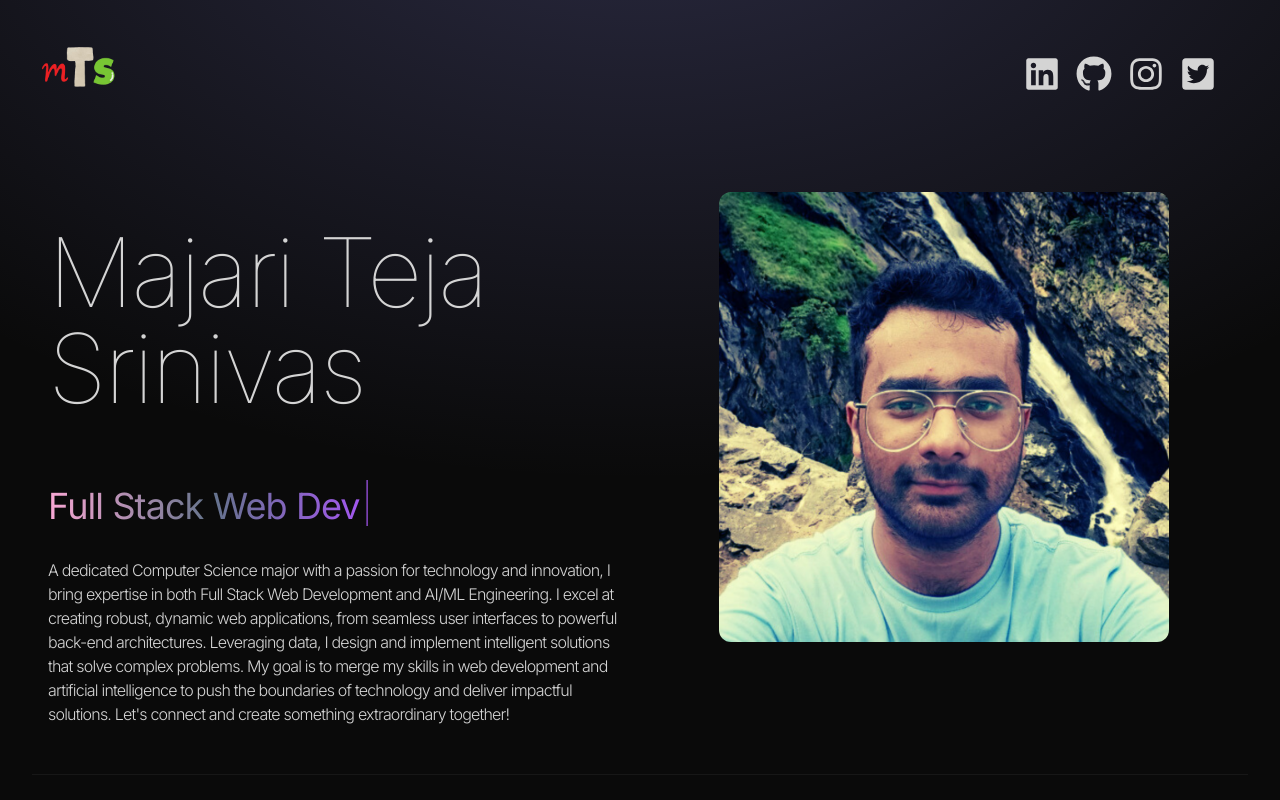
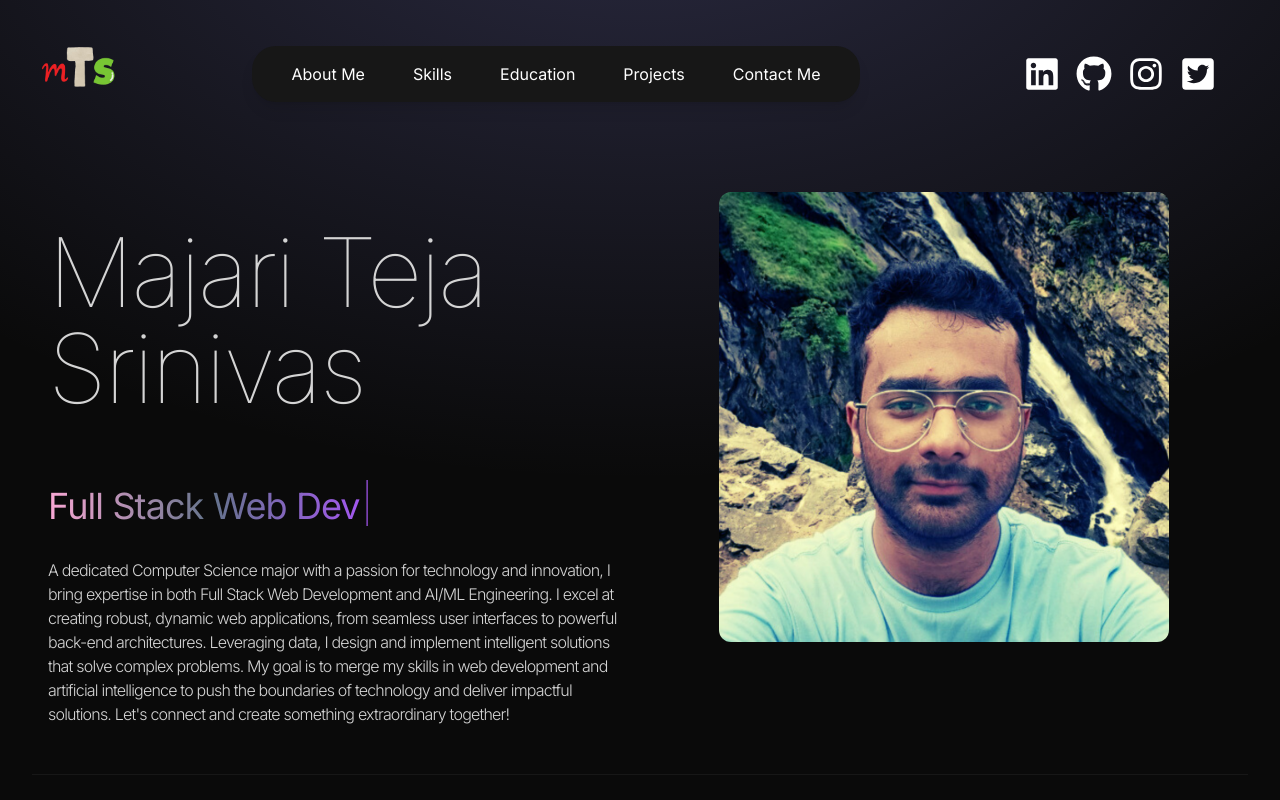
Before and after one commit to devTejaSrinivas/react-portfolio, a React (Vite) app: page / in a window 1280 px wide. Shown: the top 800 px of the page. Built offline with nearby package versions, Linux system fonts and the light colour scheme.

Commit message:
Added the scroll and navigation bar

```diff
--- a/package.json
+++ b/package.json
@@ -15,7 +15,8 @@
     "framer-motion": "^11.15.0",
     "react": "^18.3.1",
     "react-dom": "^18.3.1",
-    "react-icons": "^5.4.0"
+    "react-icons": "^5.4.0",
+    "react-scroll": "^1.9.0"
   },
   "devDependencies": {
     "@eslint/js": "^9.15.0",
--- a/src/components/About.jsx
+++ b/src/components/About.jsx
@@ -13,7 +13,7 @@ const renderParagraphs = (text) => {
 
 const About = () => {
   return (
-    <div className="border-b border-neutral-900 pb-4">
+    <div className="border-b border-neutral-900 pb-4" id="about">
       <h2 className="my-20 text-center text-4xl">About Me</h2>
 
       <div className="flex flex-wrap">
--- a/src/components/Contact.jsx
+++ b/src/components/Contact.jsx
@@ -7,7 +7,7 @@ import { MdEmail } from "react-icons/md";
 
 const Contact = () => {
   return (
-    <div className="border-b border-neutral-50 pb-20">
+    <div className="border-b border-neutral-50 pb-20" id="contact">
       <motion.h2
         whileInView={{ opacity: 1, y: 0 }}
         initial={{ opacity: 0, y: -100 }}
--- a/src/components/Education.jsx
+++ b/src/components/Education.jsx
@@ -4,7 +4,7 @@ import { motion } from "framer-motion";
 
 const Education = () => {
   return (
-    <div className="border-b border-neutral-900 pb-4">
+    <div className="border-b border-neutral-900 pb-4" id="education">
       <motion.h2
         whileInView={{ opacity: 1, y: 0 }}
         initial={{ opacity: 0, y: -100 }}
--- a/src/components/Navbar.jsx
+++ b/src/components/Navbar.jsx
@@ -1,10 +1,13 @@
 import React from "react";
 import logo from "../assets/logomts.png";
-import { FaLinkedin } from "react-icons/fa";
-import { FaInstagram } from "react-icons/fa";
-import { FaGithub } from "react-icons/fa";
-import { FaTwitterSquare } from "react-icons/fa";
+import {
+  FaLinkedin,
+  FaInstagram,
+  FaGithub,
+  FaTwitterSquare,
+} from "react-icons/fa";
 import { profile_links } from "../constants";
+import { Link } from "react-scroll";
 
 const Navbar = () => {
   return (
@@ -12,40 +15,95 @@ const Navbar = () => {
       <div className="flex flex-shrink-0 items-center text-2xl">
         <img className="mx-1 w-20" src={logo} alt="Logo" />
       </div>
+
+      <div className="flex items-center justify-center gap-4 px-6 py-2 bg-neutral-900 rounded-3xl shadow-lg">
+        <Link
+          activeClass="active"
+          to="about"
+          spy={true}
+          smooth={true}
+          offset={-70}
+          duration={500}
+          className="cursor-pointer text-white px-4 py-2 rounded-lg hover:bg-neutral-700 transition-colors"
+        >
+          About Me
+        </Link>
+        <Link
+          activeClass="active"
+          to="technologies"
+          spy={true}
+          smooth={true}
+          offset={-70}
+          duration={500}
+          className="cursor-pointer text-white px-4 py-2 rounded-lg hover:bg-neutral-700 transition-colors"
+        >
+          Skills
+        </Link>
+        <Link
+          activeClass="active"
+          to="education"
+          spy={true}
+          smooth={true}
+          offset={-70}
+          duration={500}
+          className="cursor-pointer text-white px-4 py-2 rounded-lg hover:bg-neutral-700 transition-colors"
+        >
+          Education
+        </Link>
+        <Link
+          activeClass="active"
+          to="projects"
+          spy={true}
+          smooth={true}
+          offset={-70}
+          duration={500}
+          className="cursor-pointer text-white px-4 py-2 rounded-lg hover:bg-neutral-700 transition-colors"
+        >
+          Projects
+        </Link>
+        <Link
+          activeClass="active"
+          to="contact"
+          spy={true}
+          smooth={true}
+          offset={-70}
+          duration={500}
+          className="cursor-pointer text-white px-4 py-2 rounded-lg hover:bg-neutral-700 transition-colors"
+        >
+          Contact Me
+        </Link>
+      </div>
+
       <div className="m-8 flex items-center justify-center gap-4">
         <a
           href={profile_links.linkedin}
           target="_blank"
           rel="noopener noreferrer"
         >
-          <FaLinkedin className="text-4xl" />
+          <FaLinkedin className="text-4xl text-white hover:text-blue-500 transition-colors" />
         </a>
         <a
           href={profile_links.github}
           target="_blank"
           rel="noopener noreferrer"
         >
-          <FaGithub className="text-4xl" />
+          <FaGithub className="text-4xl text-white hover:text-gray-500 transition-colors" />
         </a>
-
         <a
           href={profile_links.instagram}
           target="_blank"
           rel="noopener noreferrer"
         >
-          <FaInstagram className="text-4xl" />
+          <FaInstagram className="text-4xl text-white hover:text-pink-500 transition-colors" />
         </a>
-
         <a
           href={profile_links.twitter}
           target="_blank"
           rel="noopener noreferrer"
         >
-          <FaTwitterSquare className="text-4xl" />
+          <FaTwitterSquare className="text-4xl text-white hover:text-blue-400 transition-colors" />
         </a>
       </div>
-
-      {console.log("Component rendering")}
     </nav>
   );
 };
--- a/src/components/Projects.jsx
+++ b/src/components/Projects.jsx
@@ -4,7 +4,7 @@ import { motion } from "framer-motion";
 
 const Projects = () => {
   return (
-    <div className="border-b border-neutral-900 pb-4">
+    <div className="border-b border-neutral-900 pb-4" id="projects">
       <motion.h2
         whileInView={{ opacity: 1, y: 0 }}
         initial={{ opacity: 0, y: -100 }}
--- a/src/components/Technologies.tsx
+++ b/src/components/Technologies.tsx
@@ -31,7 +31,7 @@ const iconVariants = {
 
 const Technologies = () => {
   return (
-    <div className="border-b border-neutral-800 pb-24">
+    <div className="border-b border-neutral-800 pb-24" id="technologies">
       <motion.h2
         whileInView={{ opacity: 1, y: 0 }}
         initial={{ opacity: 0, y: -100 }}
```
Also changed, not shown: 1 other file (tests, documents, lock files or other folders).
